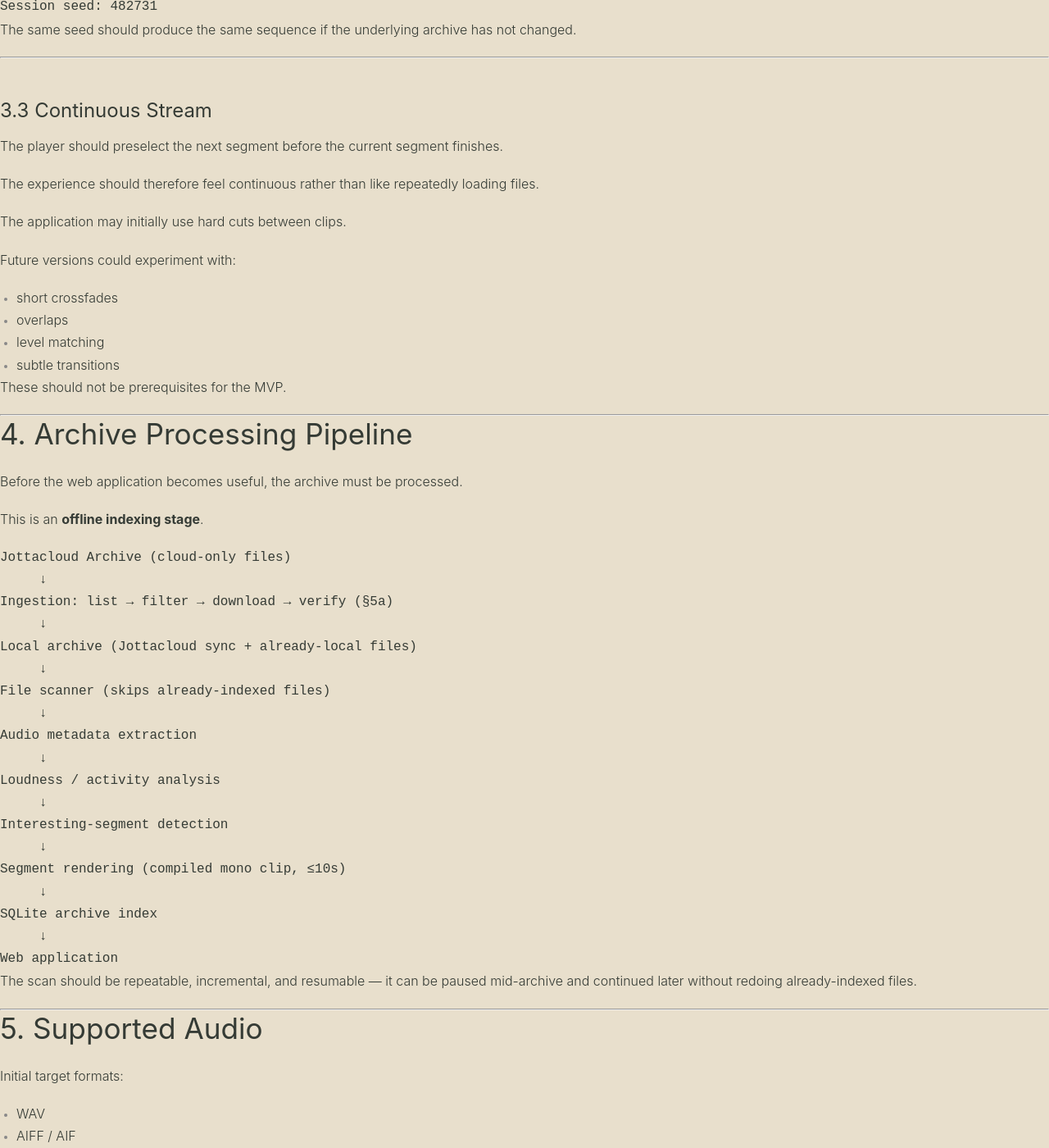
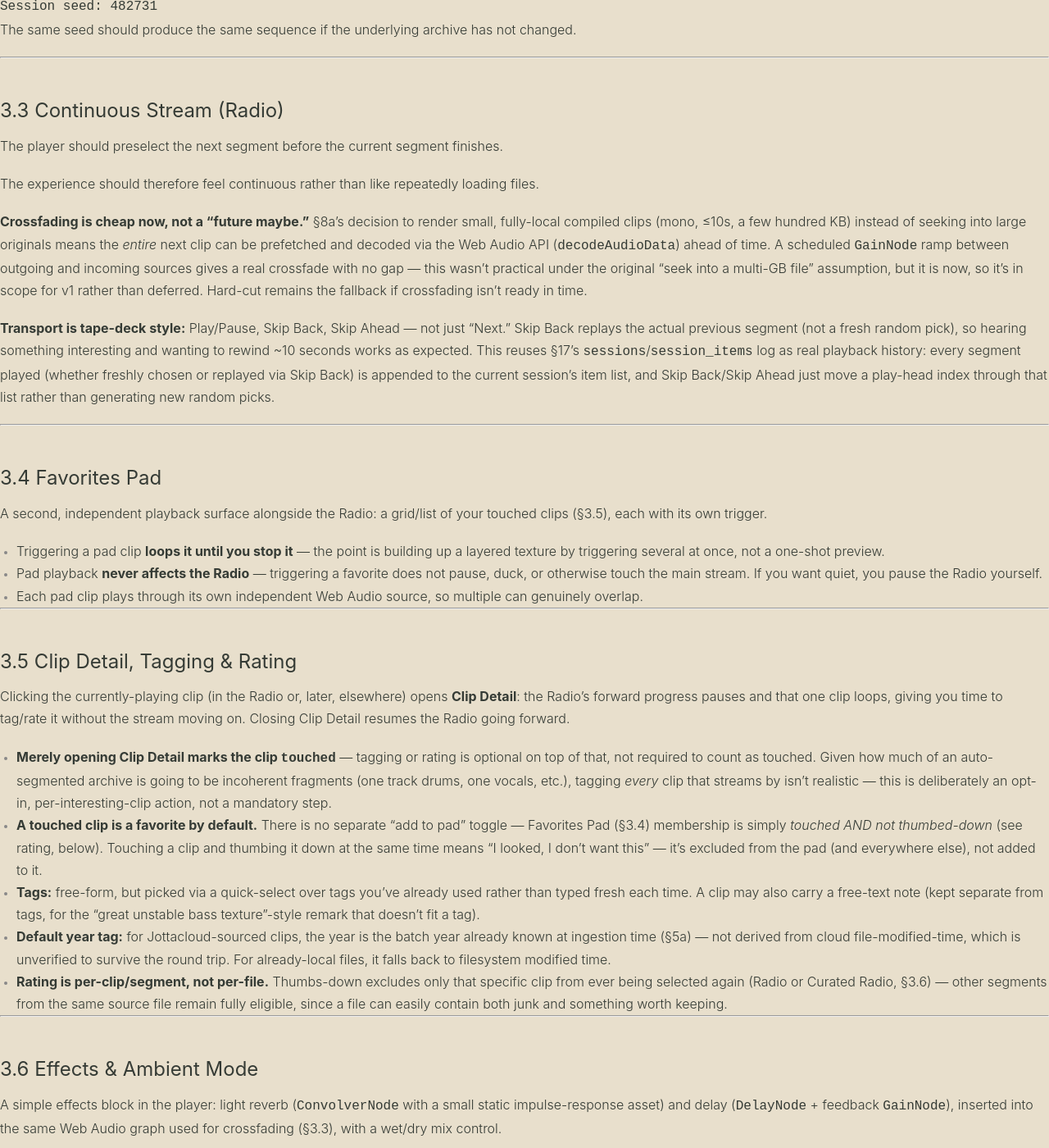
Before and after one commit to tkjelsrud/badstudio-portfolio, a Jekyll site: the page built from personal_audio_archive_radio_spec.md, in a window 1280 px wide and 1400 px high, scrolled down 3198 px. Shown: the whole window at 82% size. Built offline with Jekyll 4.4.1, drawn with Linux system fonts in a browser that asks for light colours; our own code applies the rules of GitHub Pages for plain Markdown files; some of the changed text lies outside the part shown.

Commit message:
docs: spec the frontend player - radio, favorites pad, clip detail, effects
Add tape-deck-style Radio transport with real playback history for
skip back/ahead, a cheap Web Audio crossfade (enabled by the earlier
compiled-clip decision), an independent Favorites Pad for looping
multiple touched clips together, and a unified Clip Detail flow that
replaces the separate Remember button (touching a clip = favorite by
default, unless thumbed down). Rating moves to per-segment scope.

Schema: drop bookmarks table in favor of touched_at/rating/note on
segments, add tags/segment_tags (with a user vs auto source flag for
future auto-tagging). Effects (reverb/delay/ambient mode) documented
as client-side-only, not persisted.

````diff
--- a/personal_audio_archive_radio_spec.md
+++ b/personal_audio_archive_radio_spec.md
@@ -120,22 +120,47 @@ The same seed should produce the same sequence if the underlying archive has not
 
 ---
 
-## 3.3 Continuous Stream
+## 3.3 Continuous Stream (Radio)
 
 The player should preselect the next segment before the current segment finishes.
 
 The experience should therefore feel continuous rather than like repeatedly loading files.
 
-The application may initially use hard cuts between clips.
+**Crossfading is cheap now, not a "future maybe."** §8a's decision to render small, fully-local compiled clips (mono, ≤10s, a few hundred KB) instead of seeking into large originals means the *entire* next clip can be prefetched and decoded via the Web Audio API (`decodeAudioData`) ahead of time. A scheduled `GainNode` ramp between outgoing and incoming sources gives a real crossfade with no gap — this wasn't practical under the original "seek into a multi-GB file" assumption, but it is now, so it's in scope for v1 rather than deferred. Hard-cut remains the fallback if crossfading isn't ready in time.
 
-Future versions could experiment with:
+**Transport is tape-deck style:** Play/Pause, Skip Back, Skip Ahead — not just "Next." Skip Back replays the actual previous segment (not a fresh random pick), so hearing something interesting and wanting to rewind ~10 seconds works as expected. This reuses §17's `sessions`/`session_items` log as real playback history: every segment played (whether freshly chosen or replayed via Skip Back) is appended to the current session's item list, and Skip Back/Skip Ahead just move a play-head index through that list rather than generating new random picks.
 
-- short crossfades
-- overlaps
-- level matching
-- subtle transitions
+---
 
-These should not be prerequisites for the MVP.
+## 3.4 Favorites Pad
+
+A second, independent playback surface alongside the Radio: a grid/list of your touched clips (§3.5), each with its own trigger.
+
+- Triggering a pad clip **loops it until you stop it** — the point is building up a layered texture by triggering several at once, not a one-shot preview.
+- Pad playback **never affects the Radio** — triggering a favorite does not pause, duck, or otherwise touch the main stream. If you want quiet, you pause the Radio yourself.
+- Each pad clip plays through its own independent Web Audio source, so multiple can genuinely overlap.
+
+---
+
+## 3.5 Clip Detail, Tagging & Rating
+
+Clicking the currently-playing clip (in the Radio or, later, elsewhere) opens **Clip Detail**: the Radio's forward progress pauses and that one clip loops, giving you time to tag/rate it without the stream moving on. Closing Clip Detail resumes the Radio going forward.
+
+- **Merely opening Clip Detail marks the clip `touched`** — tagging or rating is optional on top of that, not required to count as touched. Given how much of an auto-segmented archive is going to be incoherent fragments (one track drums, one vocals, etc.), tagging *every* clip that streams by isn't realistic — this is deliberately an opt-in, per-interesting-clip action, not a mandatory step.
+- **A touched clip is a favorite by default.** There is no separate "add to pad" toggle — Favorites Pad (§3.4) membership is simply *touched AND not thumbed-down* (see rating, below). Touching a clip and thumbing it down at the same time means "I looked, I don't want this" — it's excluded from the pad (and everywhere else), not added to it.
+- **Tags:** free-form, but picked via a quick-select over tags you've already used rather than typed fresh each time. A clip may also carry a free-text note (kept separate from tags, for the "great unstable bass texture"-style remark that doesn't fit a tag).
+- **Default year tag:** for Jottacloud-sourced clips, the year is the batch year already known at ingestion time (§5a) — not derived from cloud file-modified-time, which is unverified to survive the round trip. For already-local files, it falls back to filesystem modified time.
+- **Rating is per-clip/segment, not per-file.** Thumbs-down excludes only that specific clip from ever being selected again (Radio or Curated Radio, §3.6) — other segments from the same source file remain fully eligible, since a file can easily contain both junk and something worth keeping.
+
+---
+
+## 3.6 Effects & Ambient Mode
+
+A simple effects block in the player: light reverb (`ConvolverNode` with a small static impulse-response asset) and delay (`DelayNode` + feedback `GainNode`), inserted into the same Web Audio graph used for crossfading (§3.3), with a wet/dry mix control.
+
+This is entirely client-side — it runs in the listener's browser and adds no load to the home server or the processing pipeline. Settings (reverb/delay amount, ambient toggle) are ephemeral UI state, not written to the database.
+
+**Ambient Mode is the same knob turned up, not a separate feature.** Cranking the wet mix all the way drenches every clip in reverb/delay, and combined with crossfading, the reverb tail of one clip bleeds into the next one's onset — turning the same Radio stream into a generative ambient wash without any additional logic beyond the effect parameters themselves.
 
 ---
 
@@ -420,20 +445,29 @@ peak
 rendered_path
 rendered_duration
 rendered_sample_rate
+touched_at        (set the first time Clip Detail is opened, §3.5)
+rating            (-1 | 0 | 1 — thumbs down/none/up, per-clip not per-file)
+note              (free text, separate from tags)
 ```
 
-`rendered_path` points at the compiled clip file (§8a) — this is what the player actually streams, never the original.
+`rendered_path` points at the compiled clip file (§8a) — this is what the player actually streams, never the original. There is no separate `bookmarks` table: Favorites Pad (§3.4) membership is derived directly from `touched_at IS NOT NULL AND rating != -1`, so "remembering" a clip doesn't need its own row — it's the same action as opening Clip Detail.
 
-### bookmarks
+### tags
 
 ```text
 id
+name
+```
+
+### segment_tags
+
+```text
 segment_id
-created_at
-rating
-note
-label
+tag_id
+source            ('user' | 'auto')
 ```
+
+`source` distinguishes tags you picked via quick-select from any auto-generated tags (e.g. a default year tag, or future auto-tagging — see §8) — kept separate so an improved auto-tagger can be re-run later without touching anything you tagged by hand.
 
 ### sessions
 
````
